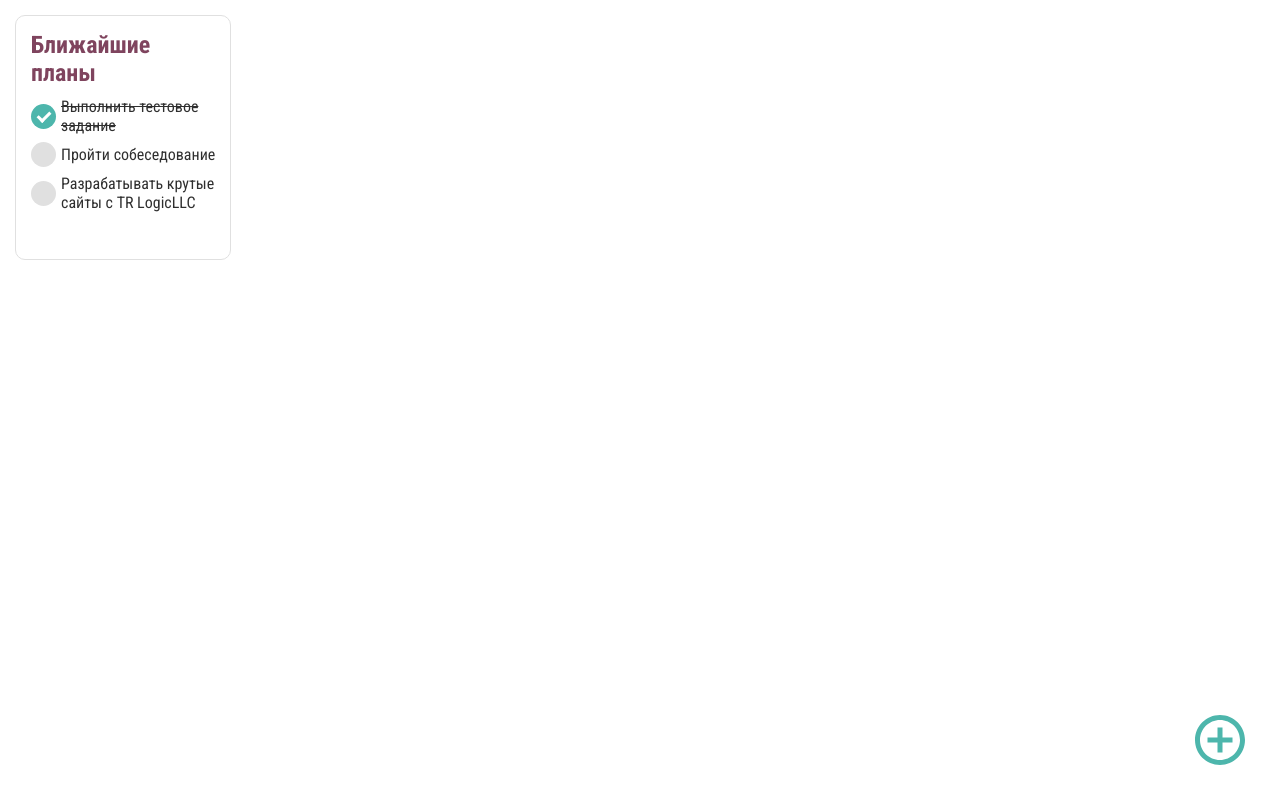
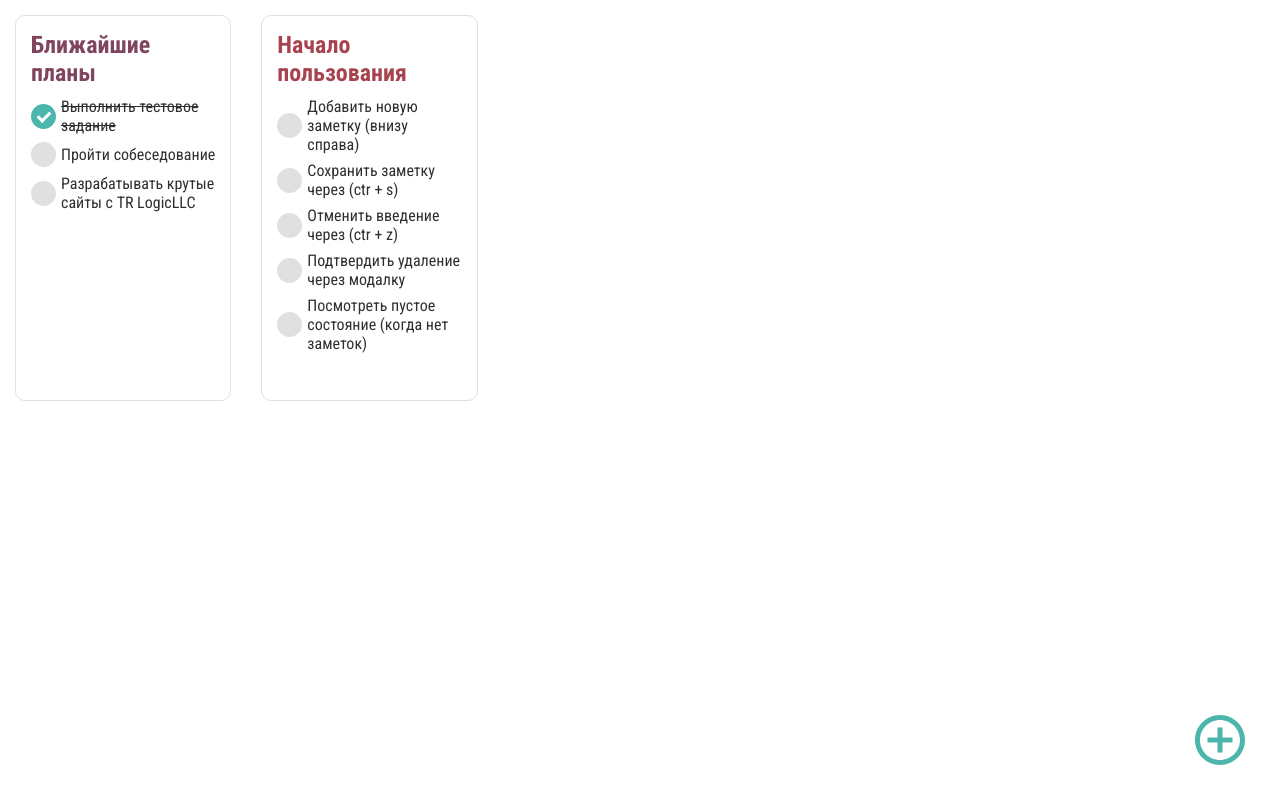
Before and after one commit to krnvsts/todo-notes, a Vue app: page / in a window 1280 px wide. Built offline with nearby package versions, Linux system fonts and the light colour scheme.

Commit message:
add default state

```diff
--- a/src/components/NoteAction.vue
+++ b/src/components/NoteAction.vue
@@ -25,8 +25,10 @@
         </label>
         <input
           class="note-action__todo-name"
+          :class="{'note-action__todo-name--checked': todo[0]}"
           type="text"
           v-model="note.todo[index][1]"
+          maxlength="50"
           @focus="startEditTodo()"
           @blur="editTodo(index)"
         />
@@ -438,6 +440,10 @@ export default {
     font-size: 16px;
     padding: 8px 0;
     border: none;
+
+    &--checked {
+      text-decoration: line-through;
+    }
   }
 
   &__todo-delete {
@@ -448,9 +454,6 @@ export default {
     display: flex;
     justify-content: space-between;
     margin-top: 5px;
-  }
-
-  &__add-button {
   }
 
   &__add-icon {
--- a/src/components/NoteItem.vue
+++ b/src/components/NoteItem.vue
@@ -32,7 +32,11 @@
 
 <script>
 import Modal from "./modal/Modal";
+
+// mixins
 import modal from "../mixins/modal";
+
+// vuex
 import { mapActions } from "vuex";
 
 // icon
@@ -119,6 +123,7 @@ export default {
 
     &--checked {
       background: $main-color;
+
       &::after {
         content: "";
         position: absolute;
--- a/src/components/NoteList.vue
+++ b/src/components/NoteList.vue
@@ -2,7 +2,7 @@
   <div class="note-list">
     <div class="note-list__empty-state" v-if="NOTES.length < 1">
       <img class="note-list__empty-img" :src="require('../assets/empty.png')" alt="empty" />
-      <p class="note-list__empty-text">Ой, похоже тут пусто. Создай новую заметку (плюсик внизу)</p>
+      <p>Ой, похоже тут пусто. Создай новую заметку (плюсик внизу)</p>
     </div>
     <note-item v-for="note in NOTES" :key="note.id" :note="note" />
     <router-link class="note-list__add" :to="{name: 'AddNotes'}">
@@ -62,8 +62,6 @@ export default {
     width: 100%;
     max-width: 400px;
   }
-  &__empty-text {
-  }
 
   &__add {
     color: $main-color;
--- a/src/components/modal/Modal.vue
+++ b/src/components/modal/Modal.vue
@@ -21,7 +21,7 @@
 </template>
 
 <script>
-// icon
+// icons
 import IconBase from "../icons/IconBase.vue";
 import IconWarning from "../icons/IconWarning.vue";
 import IconError from "../icons/IconError.vue";
@@ -132,6 +132,7 @@ export default {
 
     &--editing {
       color: $orange-color;
+
       &:hover {
         background-color: $orange-color;
         color: #fff;
@@ -140,6 +141,7 @@ export default {
 
     &--delete {
       color: $red-color;
+
       &:hover {
         background-color: $red-color;
         color: #fff;
--- /dev/null
+++ b/src/config/defaultState.js
@@ -0,0 +1,24 @@
+const defaultState = [
+	{
+		id: 500023,
+		title: "Ближайшие планы",
+		todo: [
+			[true, "Выполнить тестовое задание"],
+			[false, "Пройти собеседование"],
+			[false, "Разрабатывать крутые сайты с TR LogicLLC"]
+		]
+	},
+	{
+		id: 880011,
+		title: "Начало пользования",
+		todo: [
+			[false, "Добавить новую заметку (внизу справа)"],
+			[false, "Сохранить заметку через (ctr + s)"],
+			[false, "Отменить введение через (ctr + z)"],
+			[false, "Подтвердить удаление через модалку"],
+			[false, "Посмотреть пустое состояние (когда нет заметок)"]
+		]
+	}
+]
+
+export default defaultState
--- a/src/styles/variables.scss
+++ b/src/styles/variables.scss
@@ -1,11 +1,9 @@
 @import url('https://fonts.googleapis.com/css2?family=Roboto+Condensed:wght@300;400;700&display=swap');
 
 // sizes
-$min-width: 320px;
 $sm: 576px;
 $md: 768px;
 $lg: 992px;
-$max-width: 1200px;
 
 // colors
 $main-color: #4db6ac;
--- a/src/vuex/store.js
+++ b/src/vuex/store.js
@@ -1,18 +1,17 @@
 import Vue from 'vue'
 import Vuex from 'vuex'
+import defaultState from "../config/defaultState"
 
 Vue.use(Vuex);
 
 let store = new Vuex.Store({
 	state: {
-		// Глобальное хранилище
 		notes: []
 	},
 	mutations: {
-		// Мутируем (изменяем) наш state (синхронно)
 		SET_NOTES: (state) => {
-			// Если ничего нет в LS - сетим стандартную заметку
-			// Если есть - сетим все что есть в цикле
+			// Если заметок нет в LS - сетим дефолтные заметки
+			// Иначе сетим все из LS
 			let isExistLSKey = localStorage.getItem("notes");
 			let data;
 
@@ -22,27 +21,19 @@ let store = new Vuex.Store({
 					state.notes.push(data[i])
 				}
 			} else {
-				data = [{
-					id: 500023,
-					title: "Ближайшие планы",
-					todo: [
-						[true, "Выполнить тестовое задание"],
-						[false, "Пройти собеседование"],
-						[false, "Разрабатывать крутые сайты с TR LogicLLC"]
-					]
-				}];
+				data = defaultState
 				state.notes.push(data[0])
 				localStorage.setItem('notes', JSON.stringify(data));
 			}
 		},
 		SET_ITEM: (state, note) => {
-			// Добавить новую заметку
+			// Добавить новую заметку (+ генерация id)
 			let noteObj = note
-			let rand = Math.floor(100000 + Math.random() * 900000)
-			note.id = rand
+			note.id = Math.floor(100000 + Math.random() * 900000)
 			state.notes.push(noteObj)
 		},
 		CHANGE_ITEM: (state, note) => {
+			// Изменить заметку (находим в стейте и перезаписываем)
 			let changededState = state.notes.map(elem => {
 				if (elem.id == note.id) {
 					elem = note;
@@ -61,20 +52,20 @@ let store = new Vuex.Store({
 			})
 		},
 		CHANGE_LOCAL_STORE: (state) => {
-			// Сетим данные в LS
+			// Засетить данные в LS
 			let localStorageArray = localStorage.getItem("notes");
 			let currentLS = JSON.parse(localStorageArray)
 			currentLS = state.notes
 			localStorage.setItem('notes', JSON.stringify(currentLS));
 		},
 		UPDATE_STORE: (state) => {
+			// Вызвать обновление стейта
 			let localStorageArray = localStorage.getItem("notes");
 			let currentLS = JSON.parse(localStorageArray)
 			state.notes = currentLS
 		}
 	},
 	actions: {
-		// Запускаем мутации (асинхронно)
 		ADD_DEFAULT({ commit }) {
 			commit('SET_NOTES')
 		},
@@ -95,7 +86,6 @@ let store = new Vuex.Store({
 		}
 	},
 	getters: {
-		// Получаем значение из state в компонентах
 		NOTES(state) {
 			return state.notes
 		}
```
